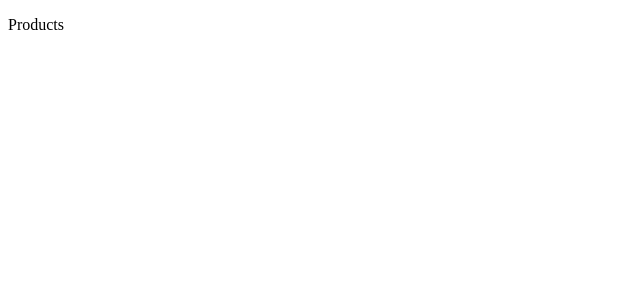
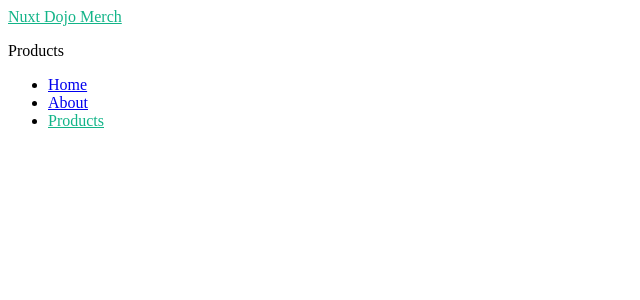
Before and after one commit to BetancourtFelipe/nuxt-dojo, a Nuxt app: page /products in a window 1280 px wide. Shown: the top 300 px of the page, without its empty margins (0-640 px from the left). Built offline with nearby package versions, Linux system fonts and the light colour scheme.

Commit message:
Add layouts

```diff
--- /dev/null
+++ b/layouts/default.vue
@@ -0,0 +1,25 @@
+<template>
+  <div>
+    <header>
+      <div>
+        <NuxtLink to="/">Nuxt Dojo</NuxtLink>
+        <ul>
+          <li><NuxtLink to="/">Home</NuxtLink></li>
+          <li><NuxtLink to="/about">About</NuxtLink></li>
+          <li><NuxtLink to="/products">Products</NuxtLink></li>
+        </ul>
+      </div>
+    </header>
+
+    <!-- output the page content -->
+    <div>
+      <slot />
+    </div>
+  </div>
+</template>
+
+<style>
+.router-link-exact-active {
+  color: #12b488;
+}
+</style>
--- /dev/null
+++ b/layouts/products.vue
@@ -0,0 +1,27 @@
+<template>
+  <div>
+    <header>
+      <div>
+        <NuxtLink to="/products">Nuxt Dojo Merch</NuxtLink>
+      </div>
+    </header>
+
+    <!-- output the page content -->
+    <div>
+      <slot />
+    </div>
+    <footer>
+      <ul>
+        <li><NuxtLink to="/">Home</NuxtLink></li>
+        <li><NuxtLink to="/about">About</NuxtLink></li>
+        <li><NuxtLink to="/products">Products</NuxtLink></li>
+      </ul>
+    </footer>
+  </div>
+</template>
+
+<style>
+.router-link-exact-active {
+  color: #12b488;
+}
+</style>
--- a/pages/products/[id].vue
+++ b/pages/products/[id].vue
@@ -1,15 +1,19 @@
 <template>
   <div>
     <p>Products detail for {{ id }}</p>
-    <p>Lorem ipsum dolor sit amet consectetur adipisicing elit. Ducimus praesentium quam sit temporibus voluptates repudiandae, dolores eum vitae similique placeat?
+    <p>
+      Lorem ipsum dolor sit amet consectetur adipisicing elit. Ducimus
+      praesentium quam sit temporibus voluptates repudiandae, dolores eum vitae
+      similique placeat?
     </p>
   </div>
 </template>
 
 <script setup>
-const { id } = useRoute().params
+const { id } = useRoute().params;
+definePageMeta({
+  layout: 'products',
+});
 </script>
 
-<style scoped>
-
-</style>
+<style scoped></style>
--- a/pages/products/index.vue
+++ b/pages/products/index.vue
@@ -5,9 +5,9 @@
 </template>
 
 <script setup>
-
+definePageMeta({
+  layout: 'products',
+});
 </script>
 
-<style scoped>
-
-</style>
+<style scoped></style>
```
Also changed, not shown: pages/about.vue (+12 -7 lines), pages/index.vue (+12 -7 lines).
